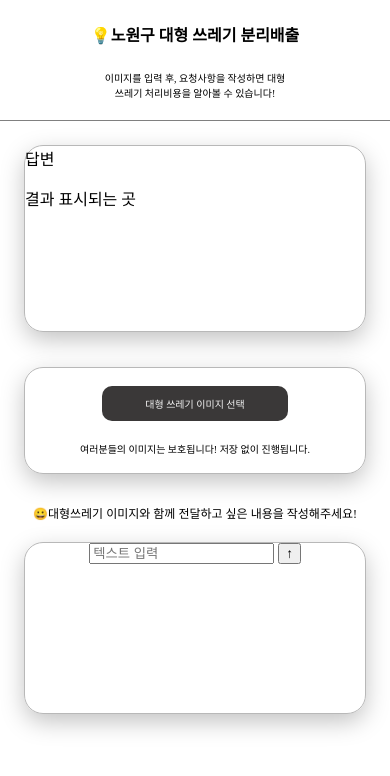
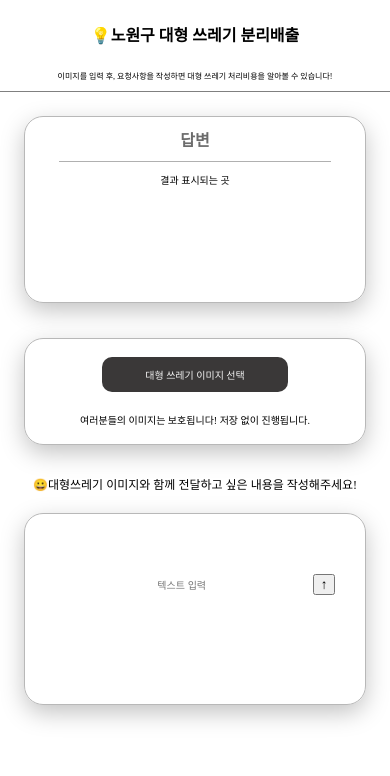
Before and after one commit to nmmlee/Trashlyzer, a website: page static/index.html in a window 390 px wide. Shown: the part 68-844 px from the top of the page. Drawn offline with Linux system fonts and the light colour scheme.

Commit message:
[하민용] gpt 텍스트 출력창 및 유저 입력창 디자인 수정
chatgpt 답변 받는 곳, 유저 입력창

```diff
--- a/static/index.html
+++ b/static/index.html
@@ -78,7 +78,7 @@
                 <span><b>💡노원구 대형 쓰레기 분리배출</b></span>
             </div>
             <div id = "help-text-area">
-                <span id ="help-text">이미지를 입력 후, 요청사항을 작성하면 대형 쓰레기 처리비용을 알아볼 수 있습니다!</span>
+                <div id ="help-text">이미지를 입력 후, 요청사항을 작성하면 대형 쓰레기 처리비용을 알아볼 수 있습니다!</div>
             </div>
         </div>
 
--- a/static/style.css
+++ b/static/style.css
@@ -24,6 +24,7 @@ body{
     display: flex;
     flex-direction: column;
     text-align: center;
+    align-items: center;
 }
 
 #help-title{
@@ -33,6 +34,7 @@ body{
 
 #help-text-area{
     margin-top: 20px;
+    width: 80%;
 }
 
 #help-text{
@@ -55,12 +57,29 @@ body{
 #answer-content-container{
     display: flex;
     flex-direction: column;
+    text-align: center;
+    align-items: center;
     width: 645px;
     height: 539px;
     border: 1px solid #B8B8B8;
     border-radius: 19px;
     box-shadow: 0 8px 24px -1px rgba(0,0,0,25%);
 
+}
+
+#answer-title{
+    font-size: 32px;
+    font-weight: bold;
+    color: #6C6C6C;
+    padding-top: 30px;
+    padding-bottom: 20px;
+    border-bottom: 3px solid #B0B0B0;
+    width: 80%;
+}
+
+#gpt-answer-text{
+    width: 80%;
+    font-size: 16px;
 }
 
 #user-input-containers{
@@ -115,6 +134,16 @@ label{
     border: 1px solid #B8B8B8;
     border-radius: 19px;
     box-shadow: 0 8px 24px -1px rgba(0,0,0,25%);
+    padding-top: 20px;
+    text-align: center;
+}
+
+#user-text{
+    font-size: 20px;
+    border: 0px;
+    text-align: center;
+    width : 600px;
+    height: 150px;
 }
 
 @media all and (max-width : 480px) {
@@ -122,8 +151,14 @@ label{
         background-color: black;
         color: white;
         height: 60px;
-        text-align: center;
         font-size: 24px;
+        display: flex;
+        align-items: center;
+        justify-content: center;
+    }
+
+    #header div{
+        padding: 0px;
     }
 
     #help-title{
@@ -134,14 +169,17 @@ label{
 
     #help-text-area{
         margin-top: 0px;
+        width: 100%;
     }
 
     #help-text{
         display: flex;
         flex-direction: column;
         text-align: center;
-        font-size: 10px;
+        font-size: 8px;
         border-bottom: solid 1px gray;
+        padding: 0px;
+        padding-bottom: 10px;
     }
 
     #content-containers{
@@ -155,12 +193,29 @@ label{
     #answer-content-container{
         display: flex;
         flex-direction: column;
+        text-align: center;
+        align-items: center;
         width: 340px;
         height: 185px;
         border: 1px solid #B8B8B8;
         border-radius: 19px;
         box-shadow: 0 8px 24px -1px rgba(0,0,0,25%);
 
+    }
+
+    #answer-title{
+        font-size: 16px;
+        font-weight: bold;
+        color: #6C6C6C;
+        padding-top: 10px;
+        padding-bottom: 10px;
+        border-bottom: 1px solid #B0B0B0;
+        width: 80%;
+    }
+
+    #gpt-answer-text{
+        width: 80%;
+        font-size: 10px;
     }
 
     #user-input-containers{
@@ -221,5 +276,14 @@ label{
         border: 1px solid #B8B8B8;
         border-radius: 19px;
         box-shadow: 0 8px 24px -1px rgba(0,0,0,25%);
+        text-align: center;
+    }
+
+    #user-text{
+        font-size: 10px;
+        border: 0px;
+        text-align: center;
+        width : 250px;
+        height: 100px;
     }
 }
```
